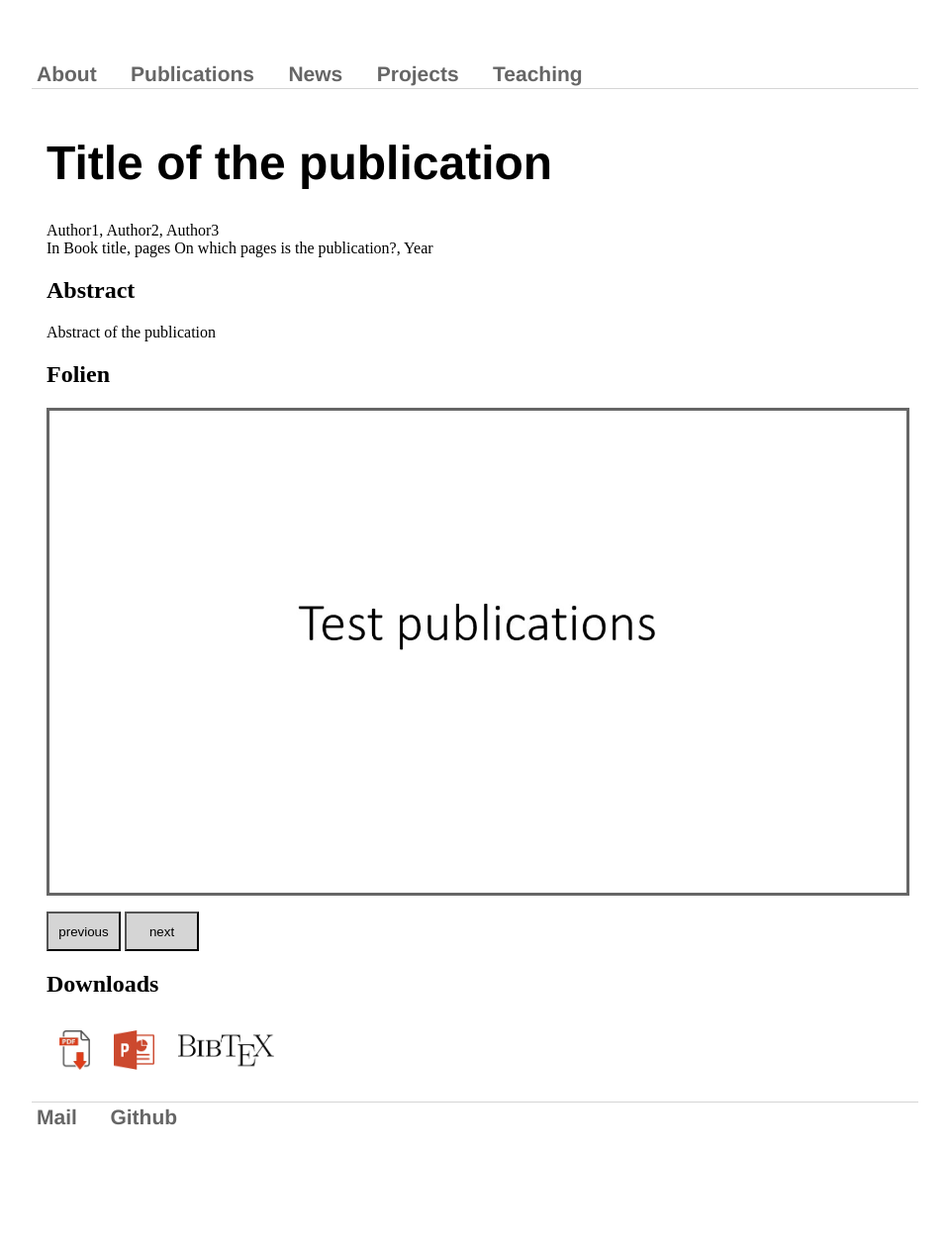
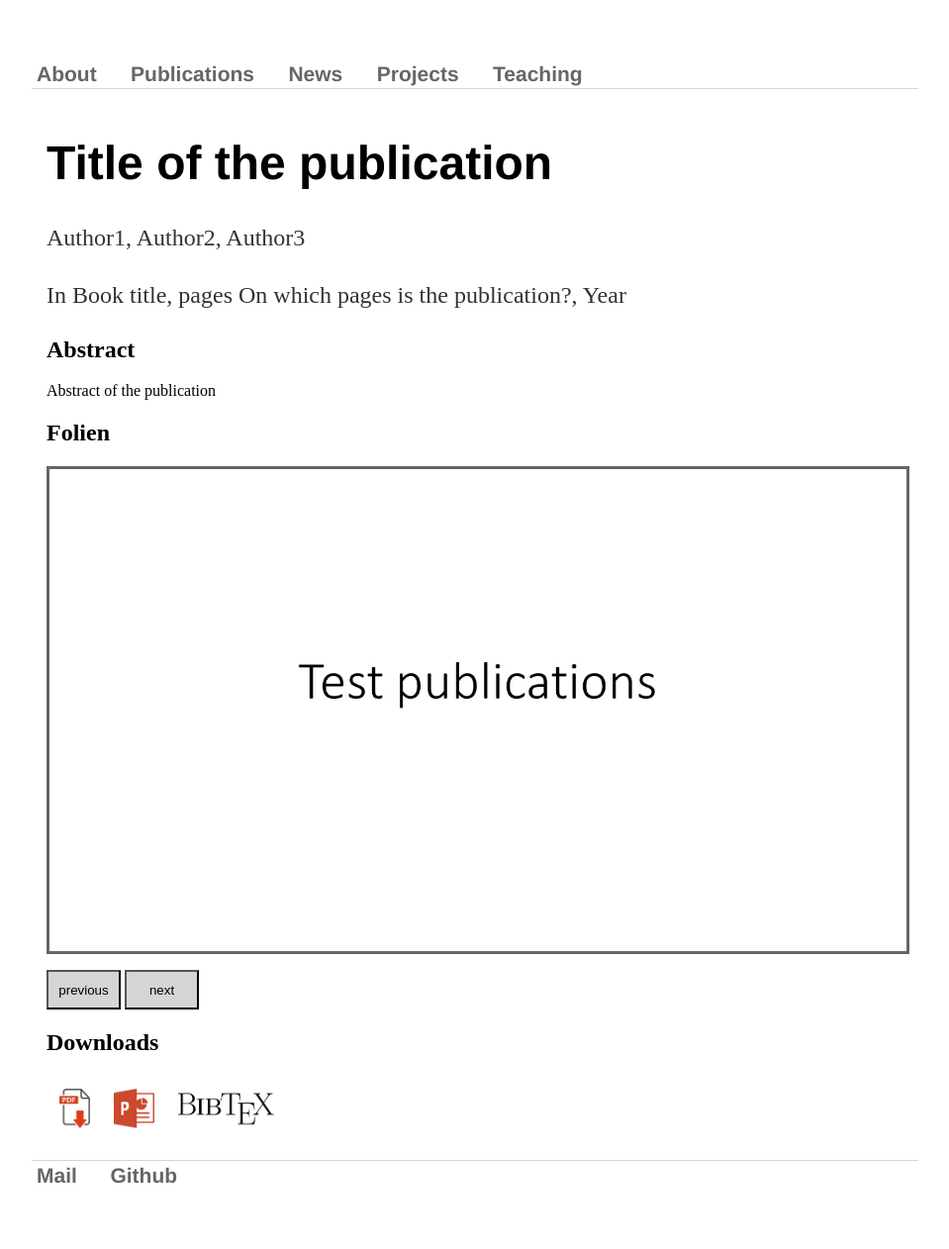
Before and after one commit to johannaengland/johannaengland.github.io, a Jekyll site: the page built from _publications/year-example-publication.md, in a window 1280 px wide. Shown: the whole page at 99% size, without its empty margins (160-1119 px from the left). Built offline with Jekyll 4.4.1, drawn with Linux system fonts in a browser that asks for light colours; before the commit the page ends 1203 px from its top, so only the background shows below that.

Commit message:
Update publications.html

```diff
--- a/_layouts/publications.html
+++ b/_layouts/publications.html
@@ -20,8 +20,8 @@
     </nav>
     <div class="container">
         <h1>{{ page.title }}</h1>
-        <div>{{ page.author }}</div>
-        <div>In {{ page.booktitle }}, pages {{ page.pages }}, {{ page.year }}</div>
+        <p>{{ page.author }}</p>
+        <p>In {{ page.booktitle }}, pages {{ page.pages }}, {{ page.year }}</p>
         <h2>Abstract</h2>
         {{ page.abstract }}
         {{ content }}
```
